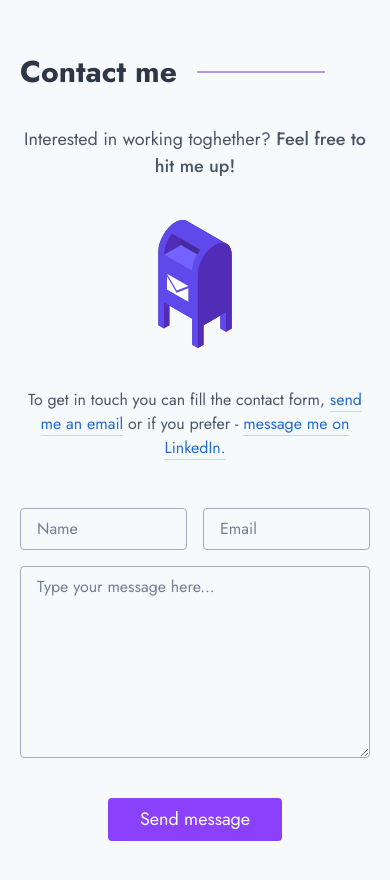
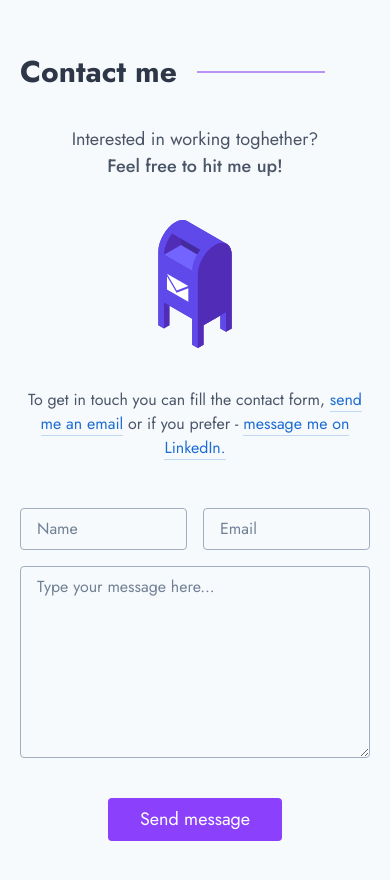
Before and after one commit to DrMalina/portfolio, a Gatsby site: page / in a window 390 px wide. Shown: the part 6100-6980 px from the top of the page. Built offline with nearby package versions, Linux system fonts and the light colour scheme; Gatsby itself is replaced by a stand-in of ours.

```diff
--- a/src/components/Contact.tsx
+++ b/src/components/Contact.tsx
@@ -15,7 +15,7 @@
         <SectionHeading heading="Contact me" />
         <p className="mt-8 text-lg md:text-left text-center">
           Interested in working toghether?{' '}
-          <span className="font-medium">Feel free to hit me up!</span>
+          <span className="font-medium sm:inline block">Feel free to hit me up!</span>
         </p>
       </header>
       <div className="w-full md:mt-24 mt-10 grid md:grid-cols-2 grid-cols-none">
```
